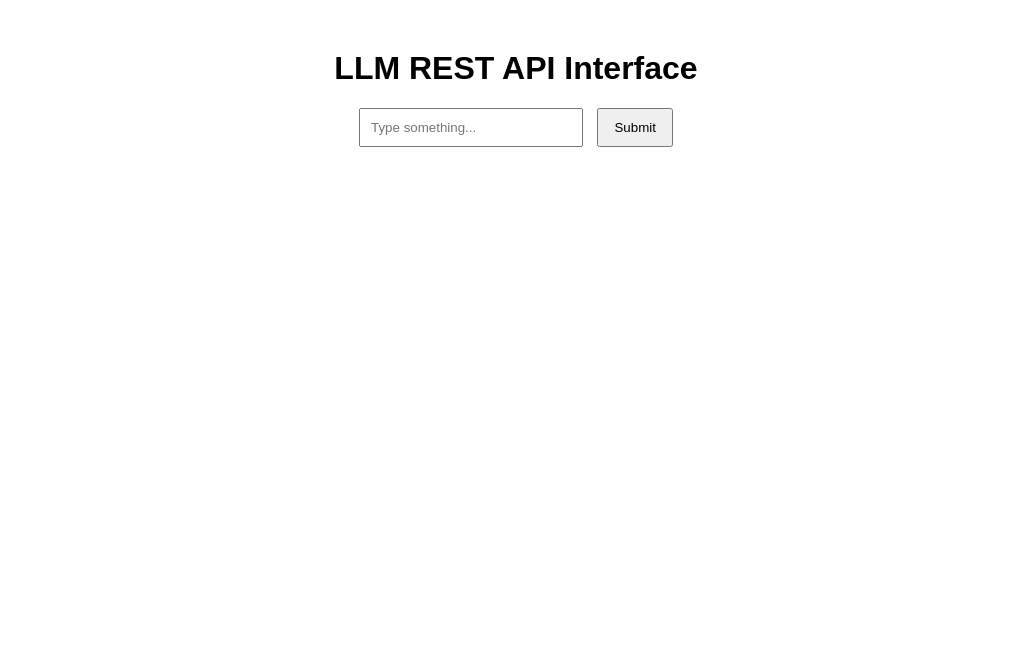
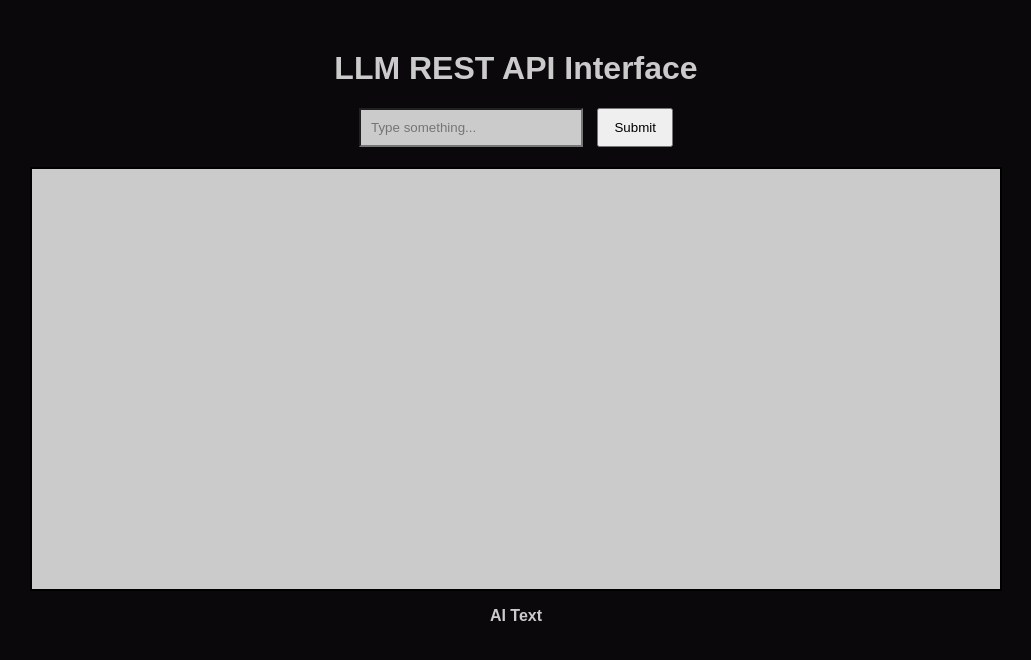
Before and after one commit to roanmorgan53/lmstudio-web, a website: page index.html in a window 1280 px wide. Shown: the whole page, without its empty margins (124-1155 px from the left). Drawn offline with nearby package versions, Linux system fonts and the light colour scheme.

```diff
--- a/index.html
+++ b/index.html
@@ -5,12 +5,14 @@
     <meta name="viewport" content="width=device-width, initial-scale=1.0">
     <title>Simple Web App</title>
     <link rel="stylesheet" href="styles.css">
+    <script src="https://cdn.jsdelivr.net/npm/marked/marked.min.js"></script>
 </head>
 <body>
     <h1>LLM REST API Interface</h1>
     <input type="text" id="userInput" placeholder="Type something...">
     <button id="submitButton" onclick="processNewMessage()">Submit</button>
     <p id="output"></p>
+    <p id="label">AI Text</p>
     <script src="dist/app.js"></script>
 </body>
 </html>
--- a/package.json
+++ b/package.json
@@ -3,6 +3,7 @@
   "dependencies": {
     "@lmstudio/sdk": "^0.4.7",
     "lite-server": "^2.6.1",
+    "marked": "^15.0.7",
     "openai": "^4.85.4"
   },
   "name": "lmstudio-web",
--- a/styles.css
+++ b/styles.css
@@ -2,11 +2,14 @@
     font-family: Arial, sans-serif;
     text-align: center;
     margin-top: 50px;
+    background-color: rgb(10, 8, 11);
+    color: rgb(203, 203, 203);
 }
 
 input {
     padding: 10px;
     width: 200px;
+    background-color: rgb(203, 203, 203);
 }
 
 button {
@@ -14,7 +17,23 @@
     margin-left: 10px;
 }
 
-p {
+#output {
     margin-top: 20px;
     font-weight: bold;
+    border: 2px solid black;
+    min-height: 400px;
+    max-width: 75%;
+    margin-left: auto;
+    margin-right: auto;
+    background-color: rgb(203, 203, 203);
+    color: black;
+    text-align: left;
+    padding: 10px;
 }
+
+#label{
+    max-width: 50%;
+    margin-left: auto;
+    margin-right: auto;
+    font-weight: bold;
+}
```
Also changed, not shown: README.md (added), dist/app.js, 2 other files.
